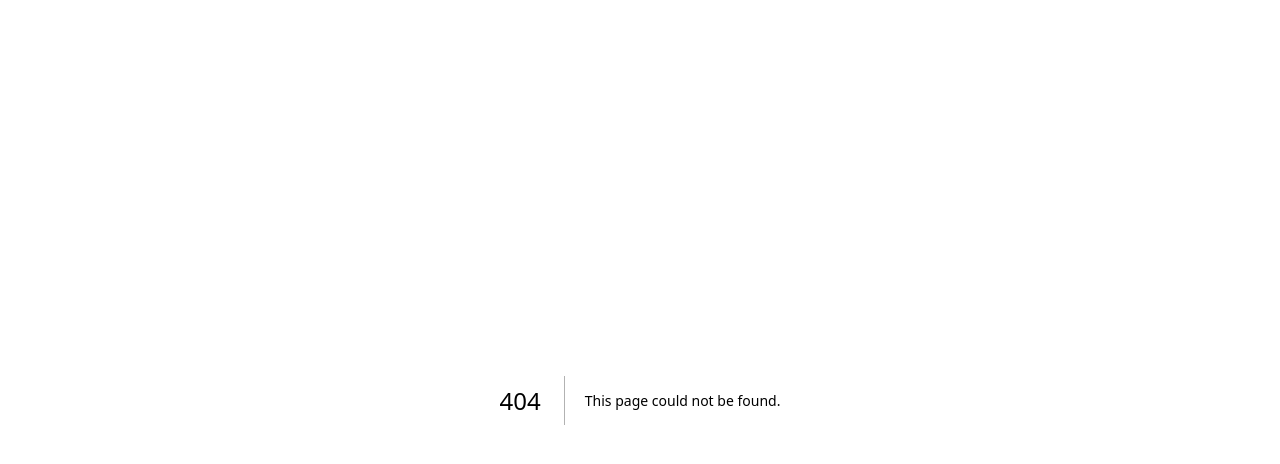
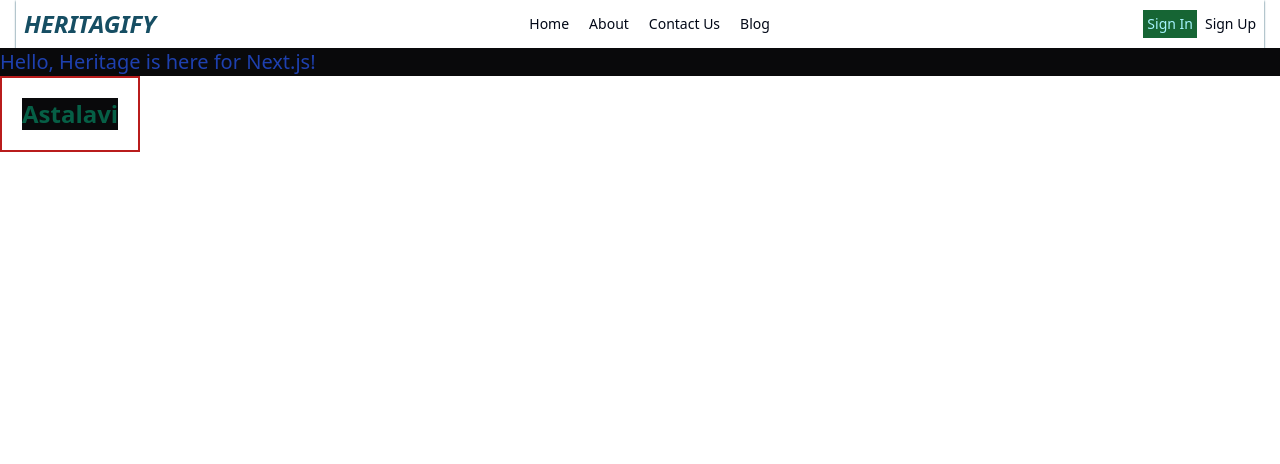
Before and after one commit to Heritagify/My-Portfolio, a Next.js app: page /portfolio in a window 1280 px wide. Before the commit this address had no page. Shown: the top 464 px of the page. Built offline with nearby package versions, Linux system fonts and the light colour scheme.

Commit message:
aos errors are encountered

```diff
--- a/app/page.tsx
+++ b/app/page.tsx
@@ -1,20 +1,20 @@
 import './globals.css'
-import { useAos } from '../components/useAos';
+// import { useAos } from './utils/useAos';
 
 
 export default function Page() {
-  useAos();
+  // useAos();
 
   return(
     <div>
       <h1
       className="bg-zinc-950 dark:bg-white text-blue-800 text-xl"
       >Hello, Heritage is here for Next.js!</h1>
-      <div data-aos="fade-left"
+      {/* <div data-aos="fade-left"
       className='border-2 border-red-700 w-fit p-5'>
         <h1
         className="bg-zinc-950 dark:bg-white font-bold text-emerald-800 text-2xl">Astalavi</h1>
-      </div>
+      </div> */}
     </div>
   )
 }
--- /dev/null
+++ b/app/portfolio/page.tsx
@@ -0,0 +1,22 @@
+import { useAos }  from "../utils/useAos"
+import '../globals.css'
+import Navbar from '../../components/Navbar'
+
+
+export default function Portfolio() {
+  useAos();
+
+  return(
+    <div>
+        <Navbar/>
+      <h1
+      className="bg-zinc-950 dark:bg-white text-blue-800 text-xl"
+      >Hello, Heritage is here for Next.js!</h1>
+      <div data-aos="fade-up-left"
+      className='border-2 border-red-700 w-fit p-5'>
+        <h1
+        className="bg-zinc-950 dark:bg-white font-bold text-emerald-800 text-2xl">Astalavi</h1>
+      </div>
+    </div>
+  )
+}
--- a/components/useAos.tsx
+++ b/app/utils/useAos.ts
@@ -1,5 +1,4 @@
 "use client";
-
 import AOS from 'aos';
 import 'aos/dist/aos.css';
 import { useEffect } from 'react';
```
